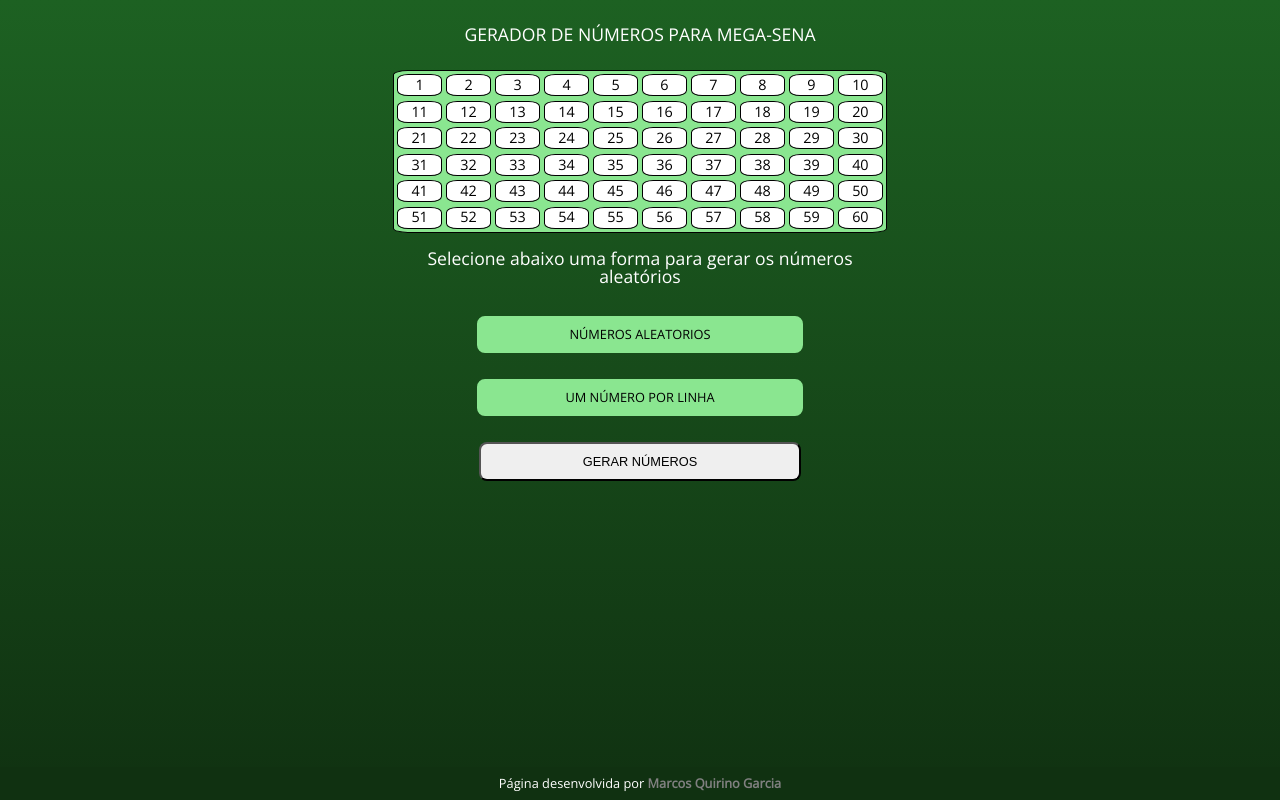
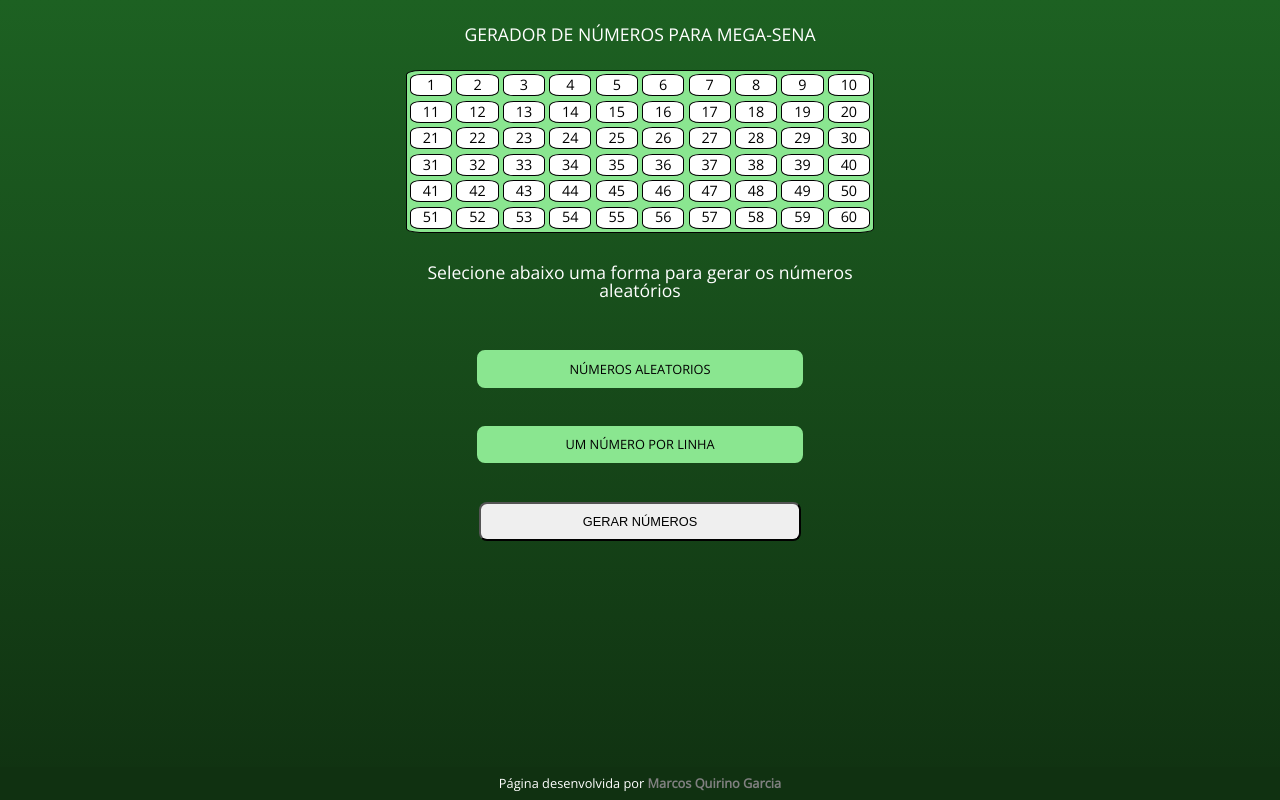
Before and after one commit to devmarcosgarcia/gerador-mega, a plain HTML site: page index.html in a window 1280 px wide. Drawn offline with nearby package versions, Linux system fonts and the light colour scheme.

Commit message:
Update style.css

```diff
--- a/styles/style.css
+++ b/styles/style.css
@@ -28,7 +28,7 @@ main{
     grid-template-columns: repeat(10, 1fr);
     grid-template-rows: repeat(6, 1fr);
     gap: 0.3em;
-    width: 95%;
+    width: 90%;
     background-color: #8AE690;
     border: 1px solid black;
     border-radius: 3%;
@@ -47,7 +47,7 @@ main{
 }
 
 .texto{
-    margin: 1em 0;
+    margin: 1.8em 0;
     font-size: 1.1em;
     color: white;
 }
@@ -73,11 +73,13 @@ main{
 .radio-1:checked ~.radio__label-1{
     background-color: #44E04F;
     border: 2px solid white;
+    font-weight: bold;
 }
 
 .radio-2:checked ~.radio__label-2{
     background-color: #44E04F;
     border: 2px solid white;
+    font-weight: bold;
 }
 
 .button__gerar{
@@ -86,7 +88,7 @@ main{
 
 .botao{
     padding: 0.8em 0;
-    margin: 1em 0;
+    margin: 1.5em 0;
     text-transform: uppercase;
     text-align: center;
     border-radius: 8px;
```
